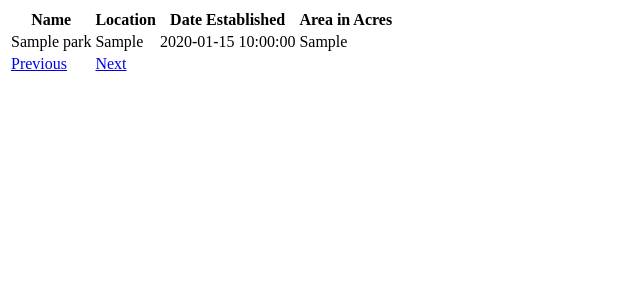
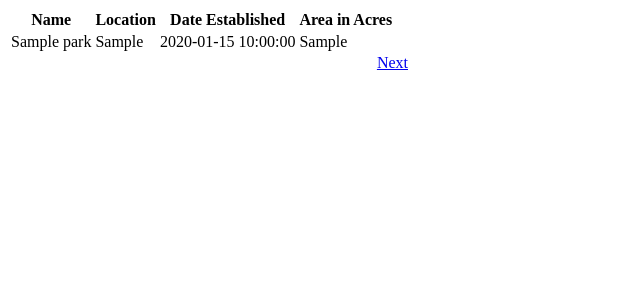
Before and after one commit to tlaffoon/Codeup_Web_Exercises, a PHP site: page /national_parks.php in a window 1280 px wide. Shown: the top 300 px of the page, without its empty margins (0-640 px from the left). Run offline with PHP 8.4, Linux system fonts and the light colour scheme; tables that the repository leaves empty or names only in its code hold one stand-in row (values such as "Sample post").

Commit message:
Added logic around next/previous links, hide previous if pageID zero.

```diff
--- a/public/national_parks.php
+++ b/public/national_parks.php
@@ -24,15 +24,15 @@ $dbc->setAttribute(PDO::ATTR_ERRMODE, PDO::ERRMODE_EXCEPTION);
 
 if (empty($_GET)) {
 	$query = ('SELECT * FROM national_parks LIMIT 4;');
-	$currentPage = 0;
+	$pageID = 0;
 }
 
 if (!empty($_GET)) {
 	//var_dump($_GET);
 	$query = ("SELECT * FROM national_parks LIMIT 4 OFFSET " . ($_GET['page'] * 4) . ";");
 	//echo "$query";
-	$currentPage = $_GET['page'];
-	//echo "$currentPage";
+	$pageID = $_GET['page'];
+	//echo "$pageID";
 }
 
 
@@ -44,6 +44,11 @@ $stmt = $dbc->query($query);
 <html>
 <head>
 	<title>National Parks</title>
+	<style type="text/css">
+	.nav {
+		width: 400px;
+	}
+	</style>
 </head>
 <body>
   <table>
@@ -61,11 +66,17 @@ $stmt = $dbc->query($query);
 			echo "<td>{$row['date_established']}</td>";
 			echo "<td>{$row['area_in_acres']}</td></tr>";
 		}?>
+  </table>
 
-	<tr>
-		<td> <a href="?page=<?= ($currentPage - 1) ?>">Previous</a> </td> <td><a href="?page=<?= ($currentPage + 1) ?>">Next</a></td>
-	</tr>
+  <div class="nav">
 
-  </table>
+  <? if ($pageID != 0) : ?>
+  	<a style="float: left" href="?page=<?= ($pageID - 1) ?>">Previous</a>
+  <? endif ?>
+
+  <a style="float: right" href="?page=<?= ($pageID + 1) ?>">Next</a>
+
+  </div>
+
 </body>
 </html>
```
